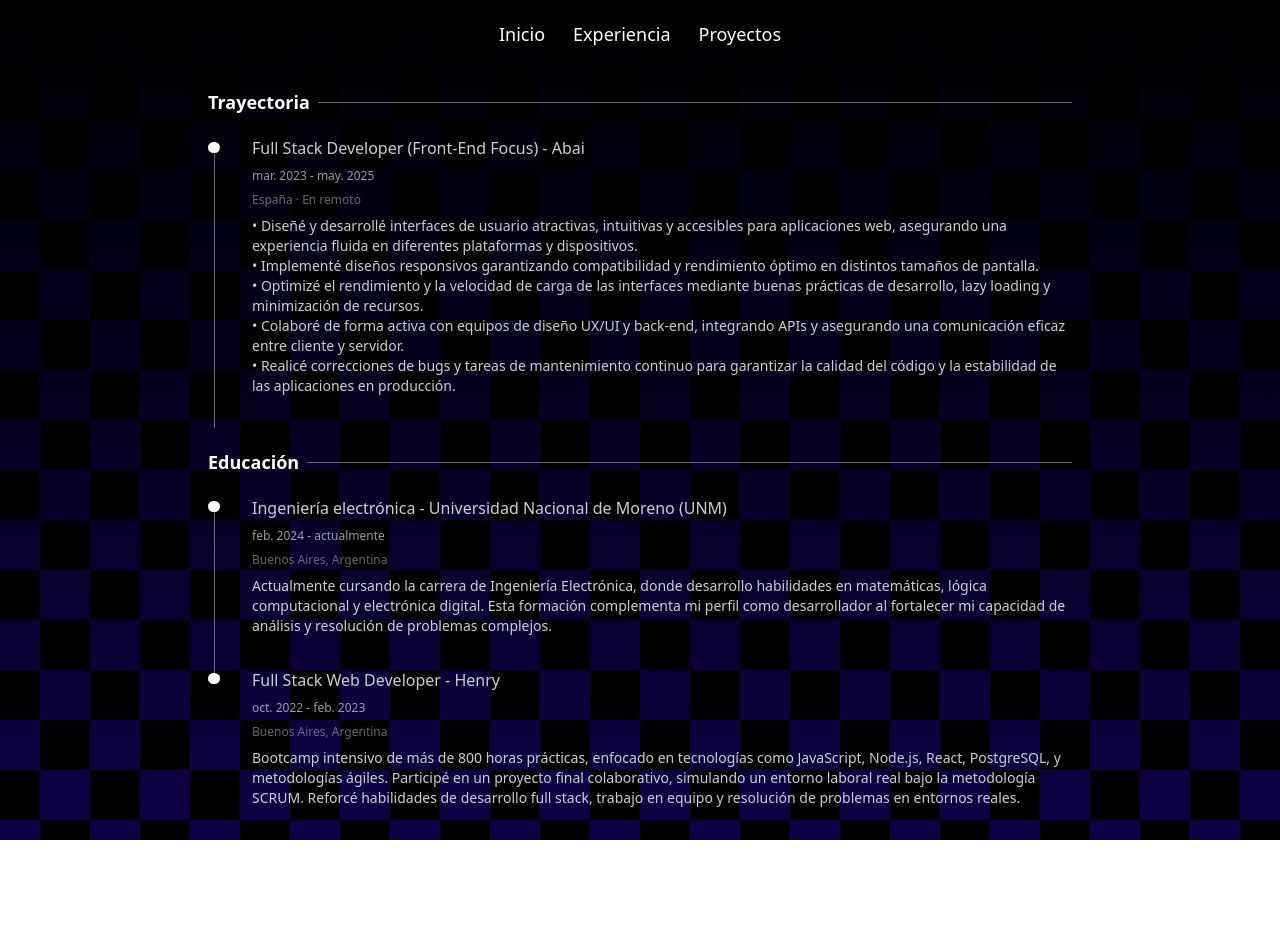
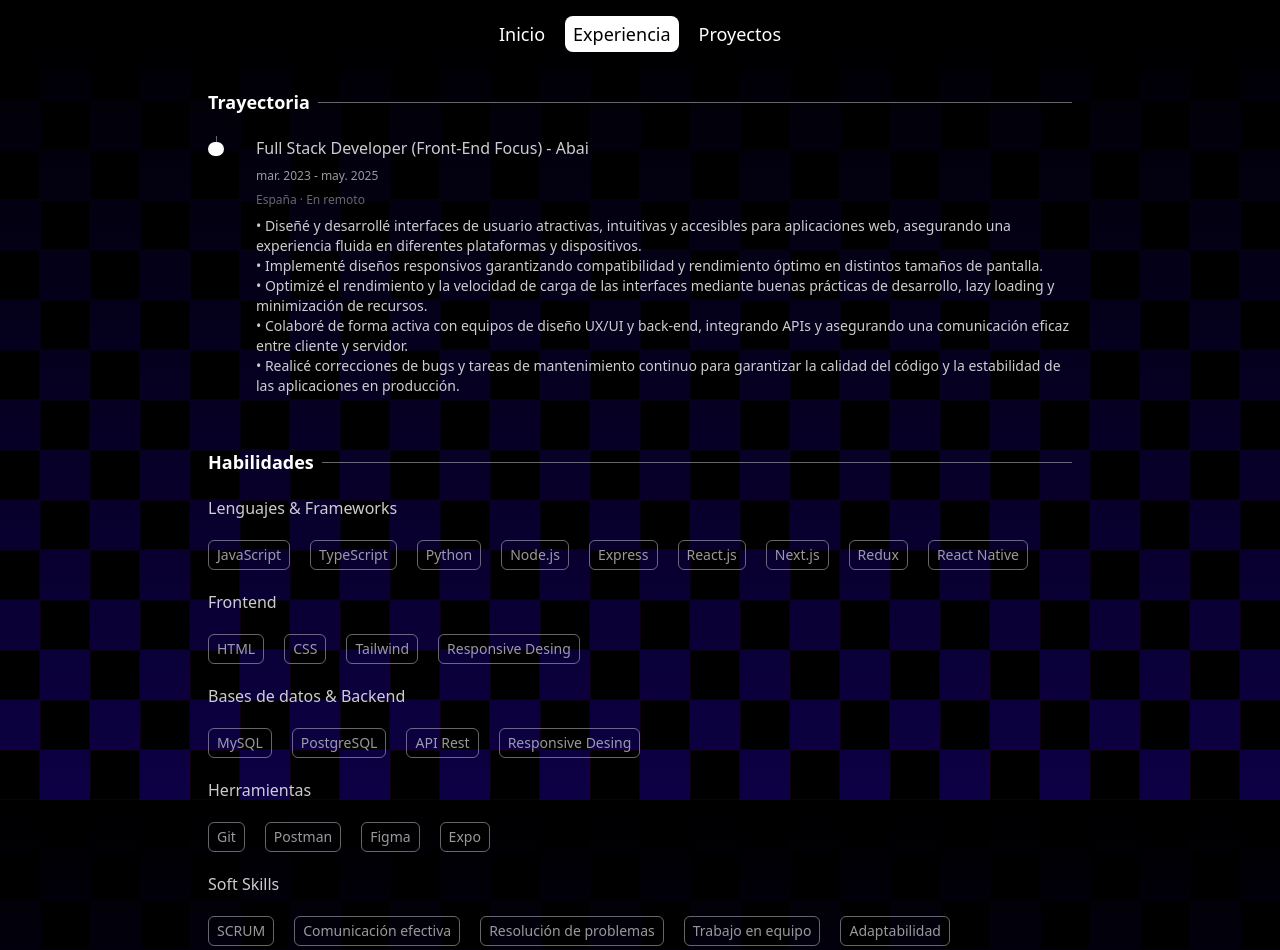
Before and after one commit to LegalBrian/portfolio, a Next.js app: page /experience in a window 1280 px wide. Shown: the top 950 px of the page. Before the commit the page ends 840 px from the top, so only its background shows below. Built offline with nearby package versions, Linux system fonts and the light colour scheme.

Commit message:
experience page updated

```diff
--- a/src/app/experience/page.tsx
+++ b/src/app/experience/page.tsx
@@ -2,22 +2,112 @@ import Job from "@/components/Job";
 import NavBar from "@/components/NavBar";
 
 export default function Experience() {
+
+    const frameworks: string[] = [
+        "JavaScript",
+        "TypeScript",
+        "Python",
+        "Node.js",
+        "Express",
+        "React.js",
+        "Next.js",
+        "Redux",
+        "React Native"
+    ]
+
+    const frontend: string[] = [
+        "HTML",
+        "CSS",
+        "Tailwind",
+        "Responsive Desing"
+    ]
+
+    const backend: string[] = [
+        "MySQL",
+        "PostgreSQL",
+        "API Rest",
+        "Responsive Desing"
+    ]
+
+    const tools: string[] = [
+        "Git",
+        "Postman",
+        "Figma",
+        "Expo"
+    ]
+
+    const soft: string[] = [
+        "SCRUM",
+        "Comunicación efectiva",
+        "Resolución de problemas",
+        "Trabajo en equipo",
+        "Adaptabilidad",
+        "Enfoque a resultados",
+        "Buenas prácticas"
+    ]
+
     return (
-        <main className="flex flex-col gap-5 row-start-2 items-center justify-between sm:items-start">
+        <main className="h-dvh flex flex-col gap-5 row-start-2 items-center justify-between sm:items-start">
             <NavBar />
-            <div className="h-full w-full flex flex-col items-start justify-center gap-5 px-5 sm:px-52">
+            <div className="w-full flex flex-col items-start justify-center gap-5 pb-10 px-5 sm:px-52 scroll-auto">
                 <div className="w-full flex flex-row gap-2 items-center">
                     <h1 className="text-lg font-bold text-white">Trayectoria</h1>
                     <div className="bg-white/40 h-[1px] w-full" />
                 </div>
                 <div className="flex flex-col">
                     <Job
-                        type="start"
+                        type="end"
                         title="Full Stack Developer (Front-End Focus) - Abai"
                         country="España · En remoto"
                         date="mar. 2023 - may. 2025"
                         description={`• Diseñé y desarrollé interfaces de usuario atractivas, intuitivas y accesibles para aplicaciones web, asegurando una experiencia fluida en diferentes plataformas y dispositivos.\n• Implementé diseños responsivos garantizando compatibilidad y rendimiento óptimo en distintos tamaños de pantalla.\n• Optimizé el rendimiento y la velocidad de carga de las interfaces mediante buenas prácticas de desarrollo, lazy loading y minimización de recursos.\n• Colaboré de forma activa con equipos de diseño UX/UI y back-end, integrando APIs y asegurando una comunicación eficaz entre cliente y servidor.\n• Realicé correcciones de bugs y tareas de mantenimiento continuo para garantizar la calidad del código y la estabilidad de las aplicaciones en producción.`}
                     />
+                </div>
+                <div className="w-full flex flex-row gap-2 items-center">
+                    <h1 className="text-lg font-bold text-white">Habilidades</h1>
+                    <div className="bg-white/40 h-[1px] w-full" />
+                </div>
+                <div className="flex flex-col gap-5">
+                    <h2 className="text-base text-white/80">Lenguajes & Frameworks</h2>
+                    <div className="flex flex-wrap gap-5">
+                        {
+                            frameworks.map((i) => (
+                                <p className="px-2 py-1 border border-white/40 text-center rounded-md text-sm text-white/60">{i}</p>
+                            ))
+                        }
+                    </div>
+                    <h2 className="text-base text-white/80">Frontend</h2>
+                    <div className="flex flex-wrap gap-5">
+                        {
+                            frontend.map((i) => (
+                                <p className="px-2 py-1 border border-white/40 text-center rounded-md text-sm text-white/60">{i}</p>
+                            ))
+                        }
+                    </div>
+                    <h2 className="text-base text-white/80">Bases de datos & Backend</h2>
+                    <div className="flex flex-wrap gap-5">
+                        {
+                            backend.map((i) => (
+                                <p className="px-2 py-1 border border-white/40 text-center rounded-md text-sm text-white/60">{i}</p>
+                            ))
+                        }
+                    </div>
+                    <h2 className="text-base text-white/80">Herramientas</h2>
+                    <div className="flex flex-wrap gap-5">
+                        {
+                            tools.map((i) => (
+                                <p className="px-2 py-1 border border-white/40 text-center rounded-md text-sm text-white/60">{i}</p>
+                            ))
+                        }
+                    </div>
+                    <h2 className="text-base text-white/80">Soft Skills</h2>
+                    <div className="flex flex-wrap gap-5">
+                        {
+                            soft.map((i) => (
+                                <p className="px-2 py-1 border border-white/40 text-center rounded-md text-sm text-white/60">{i}</p>
+                            ))
+                        }
+                    </div>
                 </div>
                 <div className="w-full flex flex-row gap-2 items-center">
                     <h1 className="text-lg font-bold text-white">Educación</h1>
--- a/src/components/Job.tsx
+++ b/src/components/Job.tsx
@@ -17,7 +17,7 @@ export default function Job({
         <div className="flex flex-row w-full gap-8">
             <div className="flex flex-col items-center">
                 <div className={`w-[1px] h-[6px] ${type === "start" ? "" : "bg-white/40"}`} />
-                <div className="h-3 w-3 rounded-full bg-white" />
+                <div className="h-4 w-4 rounded-full bg-white" />
                 <div className={`w-[1px] h-full ${type === "end" ? "" : "bg-white/40"}`} />
             </div>
             <div className="pb-8 flex-col">
--- a/src/components/NavBar.tsx
+++ b/src/components/NavBar.tsx
@@ -1,12 +1,17 @@
+'use client'
+
+import { usePathname } from 'next/navigation'
 import Link from 'next/link'
+
 
 export default function NavBar() {
 
+    const pathname = usePathname()
     return (
-        <div className="text-white text-xs gap-3 flex items-center justify-center w-full py-4">
-            <Link href="/" className="text-lg px-2 py-1 rounded-lg hover:bg-white hover:text-black transition duration-400 cursor-pointer">Inicio</Link>
-            <Link href="/experience" className="text-lg px-2 py-1 rounded-lg hover:bg-white hover:text-black transition duration-400 cursor-pointer">Experiencia</Link>
-            <Link href="/projects" className="text-lg px-2 py-1 rounded-lg hover:bg-white hover:text-black transition duration-400 cursor-pointer">Proyectos</Link>
+        <div className="text-xs gap-3 flex items-center justify-center w-full py-4 bg-black/50">
+            <Link href="/" className={`text-lg px-2 py-1 rounded-lg hover:bg-white hover:text-black transition duration-400 cursor-pointer ${pathname === "/" ? "bg-white text-black" : "text-white "}`}>Inicio</Link>
+            <Link href="/experience" className={`text-lg px-2 py-1 rounded-lg hover:bg-white hover:text-black transition duration-400 cursor-pointer ${pathname === "/experience" ? "bg-white text-black" : "text-white "}`}>Experiencia</Link>
+            <Link href="/projects" className={`text-lg px-2 py-1 rounded-lg hover:bg-white hover:text-black transition duration-400 cursor-pointer ${pathname === "/projects" ? "bg-white text-black" : "text-white "}`}>Proyectos</Link>
         </div>
     )
 }
```
